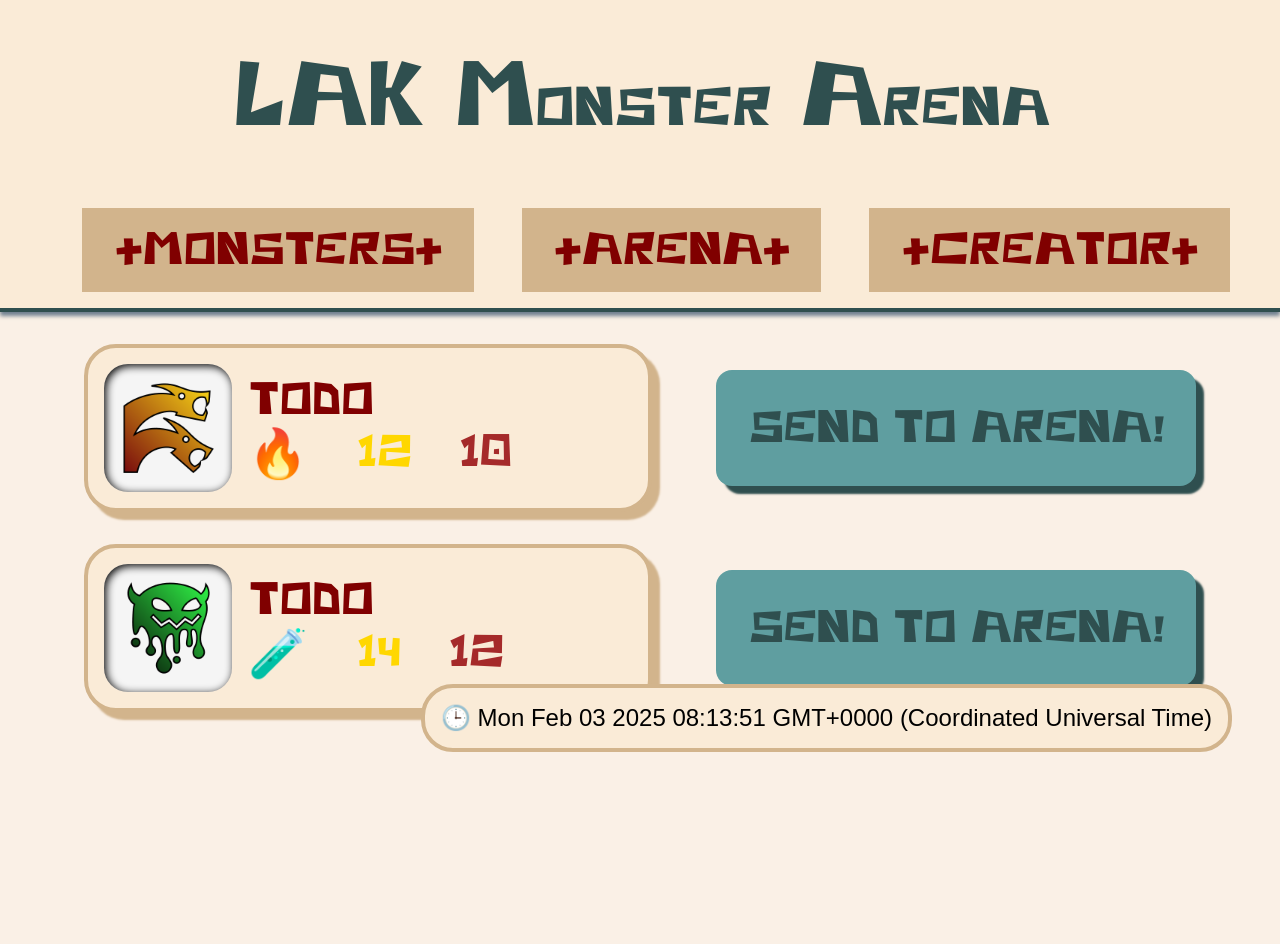
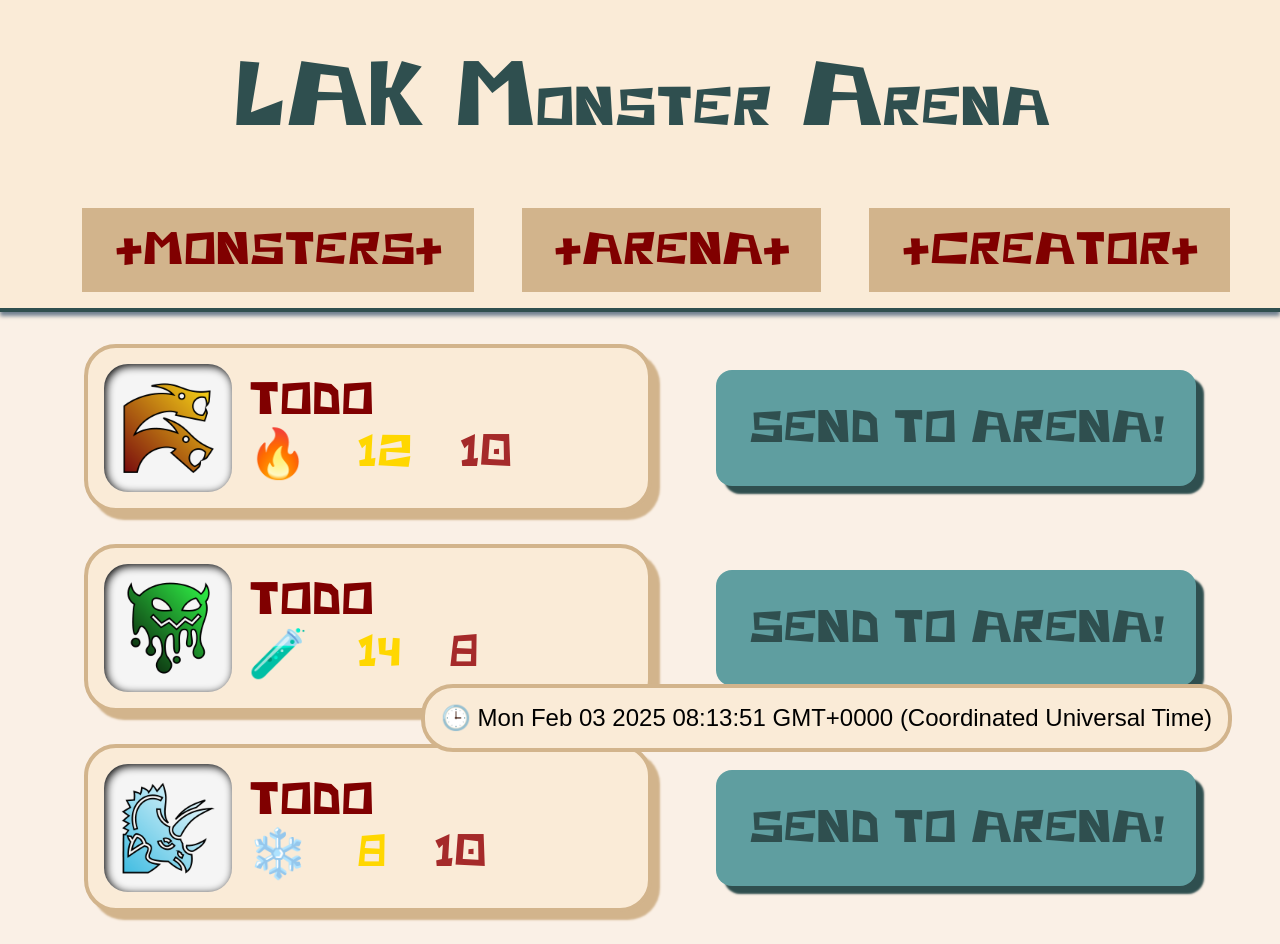
Before and after one commit to winterkultist/angular-monster-arena, an Angular app: page / in a window 1280 px wide. Before the commit the page ends 800 px from the top, so only its background shows below. Built offline with nearby package versions, Linux system fonts and the light colour scheme.

Commit message:
minor wiring added

```diff
--- a/src/app/app.component.html
+++ b/src/app/app.component.html
@@ -7,11 +7,11 @@
 
   <div class="content">
     @if (nav == 'monsters') {
-      <app-monster-list [monsters]="monsters"></app-monster-list>
+      <app-monster-list [monsters]="monsters" (monsterSelected)="monsterSelected($event)"></app-monster-list>
     }
 
     @if (nav == 'arena') {
-      <app-arena></app-arena>
+      <app-arena [leftMonster]="selectedLeftMonster" [rightMonster]="selectedRightMonster"></app-arena>
     }
 
     @if (nav == 'creator') {
--- a/src/app/app.component.ts
+++ b/src/app/app.component.ts
@@ -19,7 +19,8 @@ export class AppComponent {
   selectedLeftMonster?: Monster;
   selectedRightMonster?: Monster;
 
-  monsters: Monster[] = [{
+  monsters: Monster[] = [
+    {
       name: 'Lavalak',
       img: 'double-dragon',
       element: 'FIRE',
@@ -41,9 +42,7 @@ export class AppComponent {
         'ICE'
       ],
       maxEnergy: 12,
-    maxHealth: 10,
-    currentHealth: 10,
-    currentEnergy: 12
+      maxHealth: 10
     },
     {
       name: 'Slimolak',
@@ -59,8 +58,44 @@ export class AppComponent {
       ],
       resistances: [],
       maxEnergy: 14,
-      maxHealth: 12,
-      currentHealth: 12,
-      currentEnergy: 14
-    }];
+      maxHealth: 8
+    },
+    {
+      name: 'Tricelak',
+      img: 'triceratops-head',
+      element: 'ICE',
+      attacks: [
+        {
+          name: 'Chill',
+          element: 'ICE',
+          damage: 1,
+          energyCost: 1
+        },
+        {
+          name: 'Blizzard',
+          element: 'FIRE',
+          damage: 5,
+          energyCost: 6
+        },
+      ],
+      resistances: [],
+      maxEnergy: 8,
+      maxHealth: 10
     }
+  ];
+
+  monsterSelected(monster: Monster) {
+    const freshClonedMonster = {
+      ...monster,
+      currentEnergy: monster.maxEnergy,
+      currentHealth: monster.maxHealth,
+    }
+    if (this.selectedLeftMonster == null) {
+      this.selectedLeftMonster = freshClonedMonster;
+    } else if (this.selectedRightMonster == null) {
+      this.selectedRightMonster = freshClonedMonster;
+    } else {
+      window.alert('Arena already full!');
+    }
+  }
+}
--- a/src/app/arena/arena.component.ts
+++ b/src/app/arena/arena.component.ts
@@ -1,4 +1,4 @@
-import {Component} from '@angular/core';
+import {Component, Input} from '@angular/core';
 import {MonsterCardComponent} from "../monster/monster-card/monster-card.component";
 import {Monster} from '../model/monster.model';
 import {coinFlip, getRandomPossibleAttack, isKo} from './fight.helper';
@@ -13,8 +13,8 @@ import {coinFlip, getRandomPossibleAttack, isKo} from './fight.helper';
 })
 export class ArenaComponent {
 
-  leftMonster?: Monster;
-  rightMonster?: Monster;
+  @Input() leftMonster?: Monster;
+  @Input() rightMonster?: Monster;
 
   waitingText = "WAITING...";
   fightInAction = true;
--- a/src/app/monster-list/monster-list.component.ts
+++ b/src/app/monster-list/monster-list.component.ts
@@ -1,4 +1,4 @@
-import {Component, Input} from '@angular/core';
+import {Component, EventEmitter, Input, Output} from '@angular/core';
 import {Monster} from '../model/monster.model';
 import {MonsterBadgeComponent} from '../monster/monster-badge/monster-badge.component';
 
@@ -13,9 +13,9 @@ import {MonsterBadgeComponent} from '../monster/monster-badge/monster-badge.comp
 export class MonsterListComponent {
 
   @Input() monsters: Monster[] = [];
+  @Output() monsterSelected = new EventEmitter<Monster>();
 
   sendToArena(monster: Monster) {
-    // TODO
-    window.alert('TODO!');
+    this.monsterSelected.emit(monster);
   }
 }
```
Also changed, not shown: public/img/heads/triceratops-head.png. Lines whose indentation alone changed are shown as unchanged.
